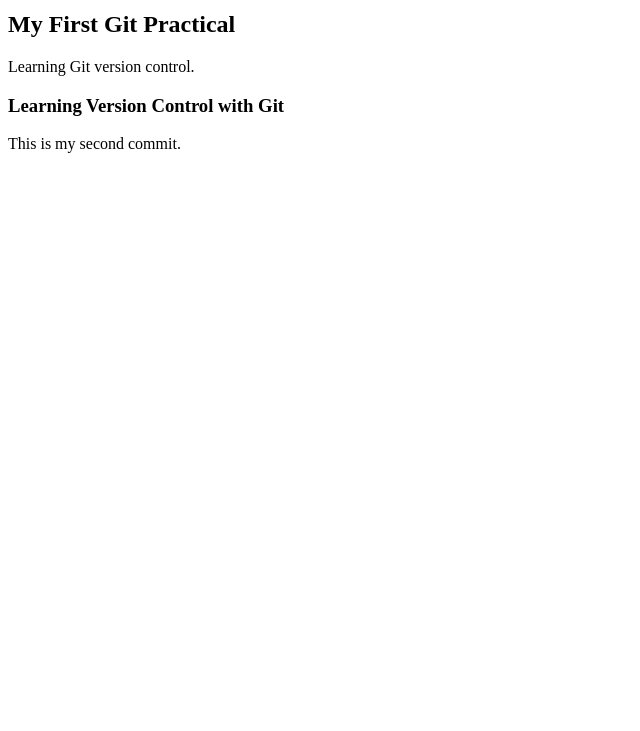
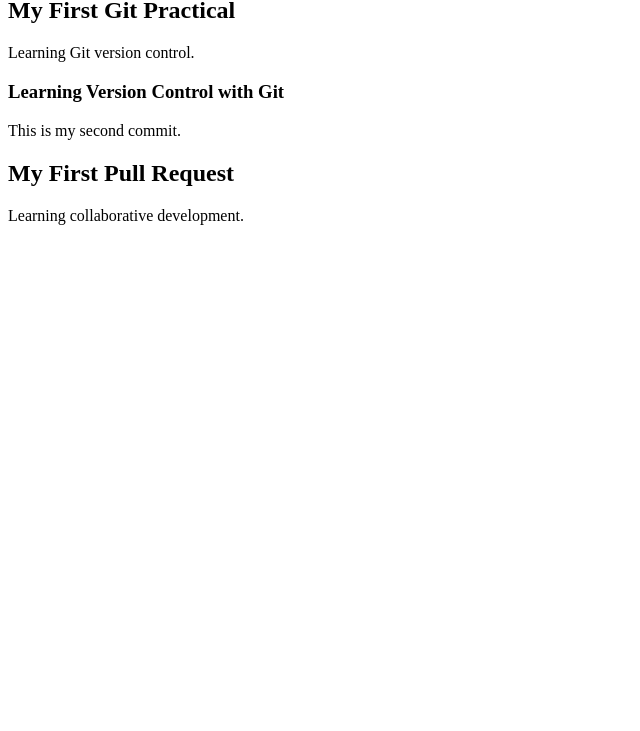
Before and after one commit to AdityaTh1401/GitHub-Practical, a plain HTML site: page index.html in a window 1280 px wide. Shown: the part 69-800 px from the top of the page, without its empty margins (0-640 px from the left). Drawn offline with Linux system fonts and the light colour scheme.

Commit message:
Add heading to HTML page

```diff
--- a/index.html
+++ b/index.html
@@ -1,14 +1,11 @@
 
-<!DOCTYPE html>
-<html>
-<head>
-    <title>My First Git Project</title>
-</head>
 <body>
     <h1>Hello, Git!</h1>
     <h2>My First Git Practical</h2>
     <p>Learning Git version control.</p>
     <h3>Learning Version Control with Git</h3>
     <p>This is my second commit.</p>
+
+    <h2>My First Pull Request</h2>
+    <p>Learning collaborative development.</p>
 </body>
-</html>
```
